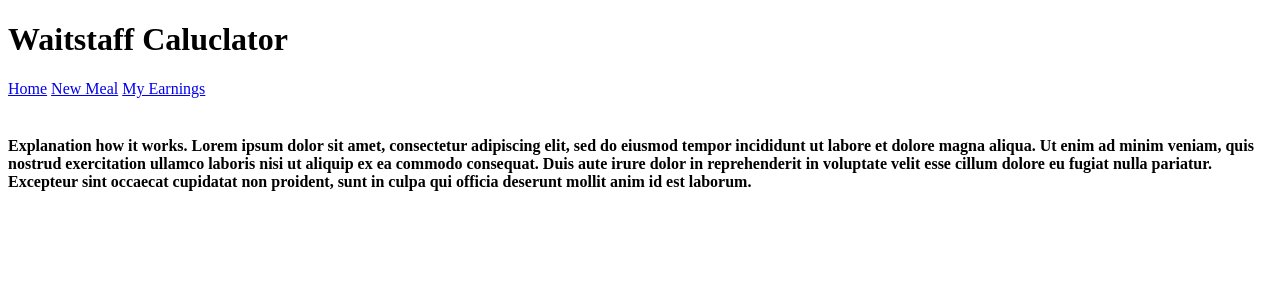
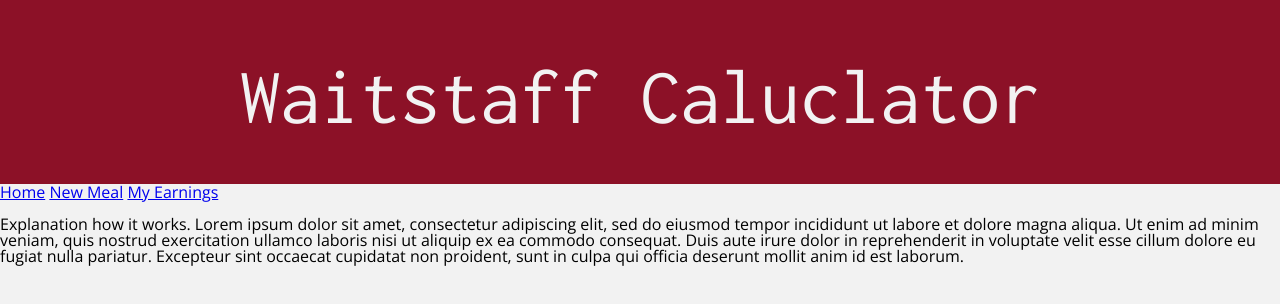
Before and after one commit to marchurley/waitstaff-refactor, a plain HTML site: page index.html in a window 1280 px wide. Drawn offline with nearby package versions, Linux system fonts and the light colour scheme; some packages are replaced by stand-ins of ours.

Commit message:
Started with css styling

```diff
--- a/index.html
+++ b/index.html
@@ -5,18 +5,23 @@
 		<!-- Meta Tags -->
 		<meta charset="utf-8"/>
 
-		<!-- Stylesheets
+
 		<link rel="stylesheet" href="styles/reset.css">
 		<link rel="stylesheet" href="styles/style.css"/>
-		-->
+
 
 		<!-- Fonts -->
 		<link href="https://fonts.googleapis.com/css?family=Open+Sans" rel="stylesheet">
+		<link href="https://fonts.googleapis.com/css?family=Inconsolata" rel="stylesheet">
 	</head>
 
 	<body ng-app="myApp">
 		<!-- TITLE -->
-		<h1>Waitstaff Caluclator</h1>
+		<section class="title">
+			<h1>Waitstaff Caluclator</h1>
+		</section>
+
+
 
 		<a href="#/">Home</a>
     	<a href="#/new-meal">New Meal</a>
--- a/styles/style.css
+++ b/styles/style.css
@@ -1,6 +1,15 @@
 /*---------------------------------------------------------------------------------
    Common Styles
 ---------------------------------------------------------------------------------*/
+/*Colors
+dark red #590212
+middle red #8C1127
+poppy red #BF244E
+black #0D0D0D
+white #F2F2F2
+*/
+
+
 html{
 	width: 100%;
 	height: 100%;
@@ -8,8 +17,8 @@ html{
 }
 
 body{
-	margin-top: 3em;
 	height: 100%;
+	background-color: #F2F2F2;
 }
 
 h1 {
@@ -38,6 +47,17 @@ button, .button {
 /*---------------------------------------------------------------------------------
    Main Wrappers
 ---------------------------------------------------------------------------------*/
+.title {
+	padding-top: 3.5em;
+	height: 8em;
+	background-color: #8C1127;
+}
+
+.title h1{
+	font-family: 'Inconsolata', monospace;
+	color: #F2F2F2;
+}
+
 
 .mainWrapper {
 	width: 100%;
```
